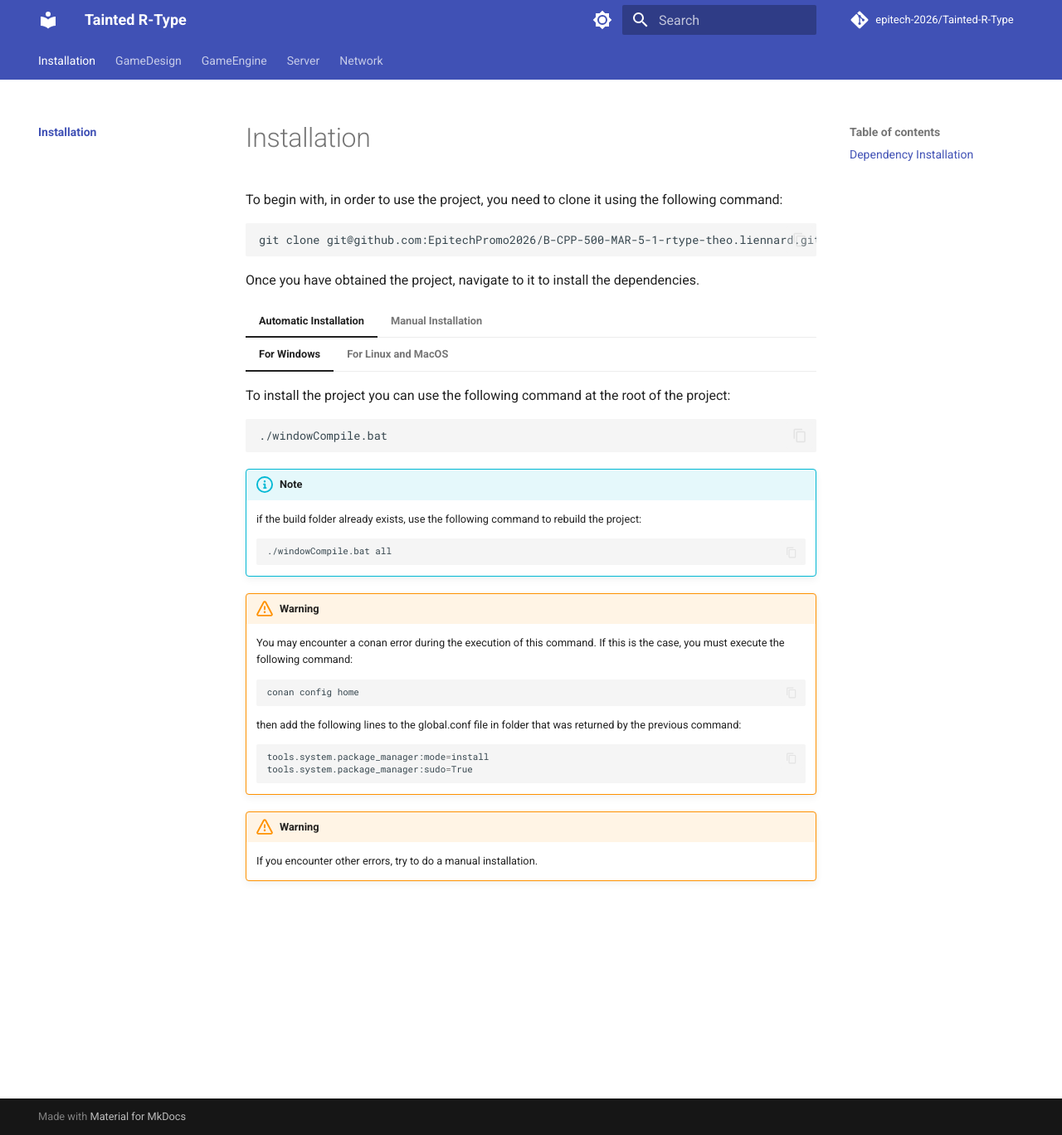
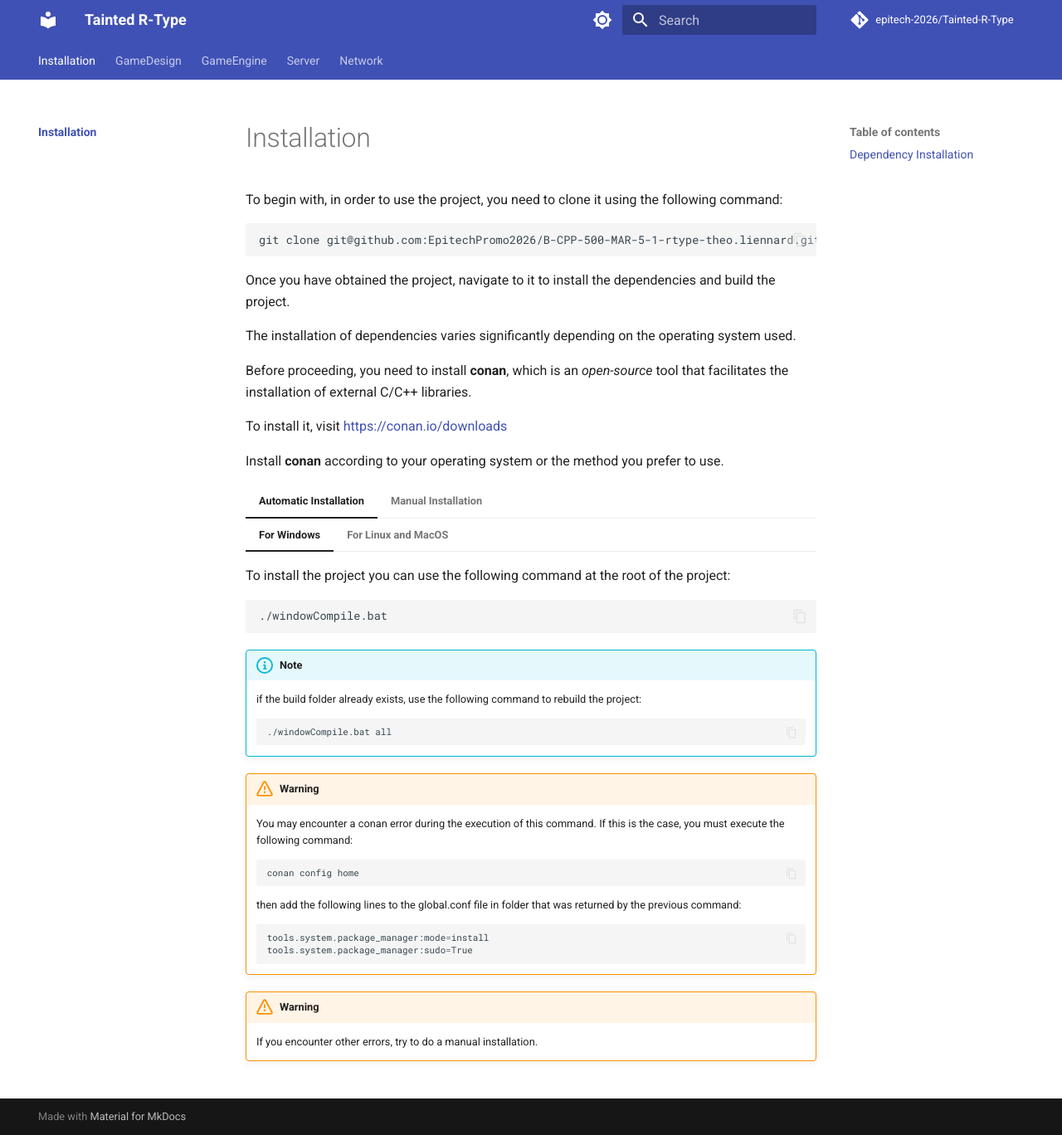
Before and after one commit to lennydelgado/AREA-Doc, an MkDocs documentation site: the page built from docs/index.md, in a window 1280 px wide and 1368 px high. Shown: the whole window at 83% size. Built offline with MkDocs 1.6.1 and Material for MkDocs 9.7.7, drawn with Linux system fonts in a browser that asks for light colours; comment, search, counter and statistics services are not loaded.

Commit message:
Automated push: 2023-11-05 10:26:47 modification to doc website

````diff
--- a/docs/index.md
+++ b/docs/index.md
@@ -6,7 +6,15 @@ To begin with, in order to use the project, you need to clone it using the follo
 git clone git@github.com:EpitechPromo2026/B-CPP-500-MAR-5-1-rtype-theo.liennard.git
 ```
 
-Once you have obtained the project, navigate to it to install the dependencies.
+Once you have obtained the project, navigate to it to install the dependencies and build the project.
+
+The installation of dependencies varies significantly depending on the operating system used.
+
+Before proceeding, you need to install **conan**, which is an *open-source* tool that facilitates the installation of external C/C++ libraries.
+
+To install it, visit [https://conan.io/downloads](https://conan.io/downloads)
+
+Install **conan** according to your operating system or the method you prefer to use.
 
 === "Automatic Installation"
     === "For Windows"
````
Also changed, not shown: other parts of docs/index.md (+0 -8 lines).
